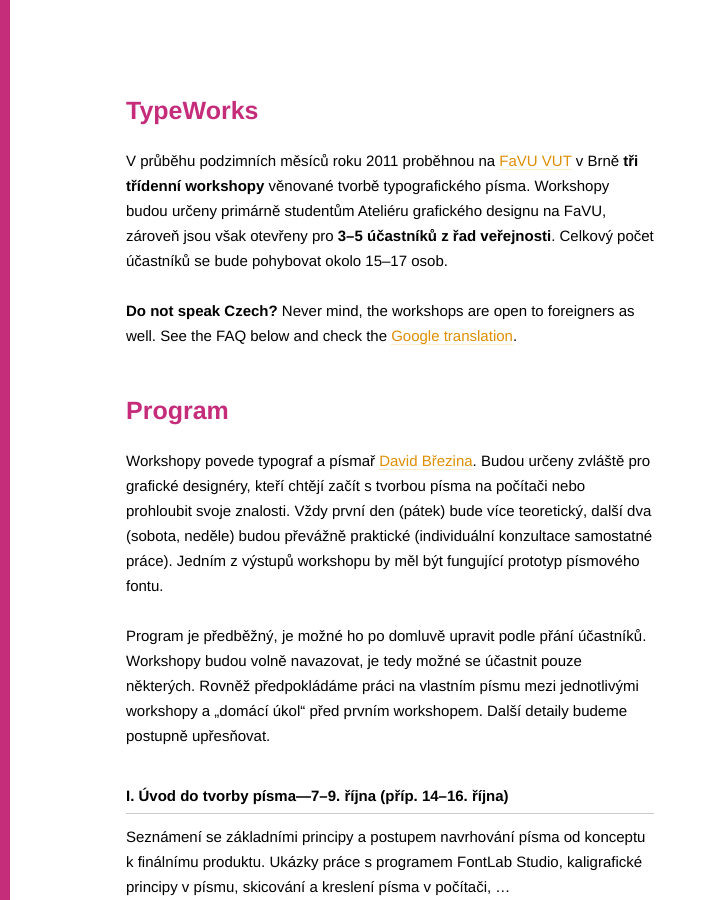
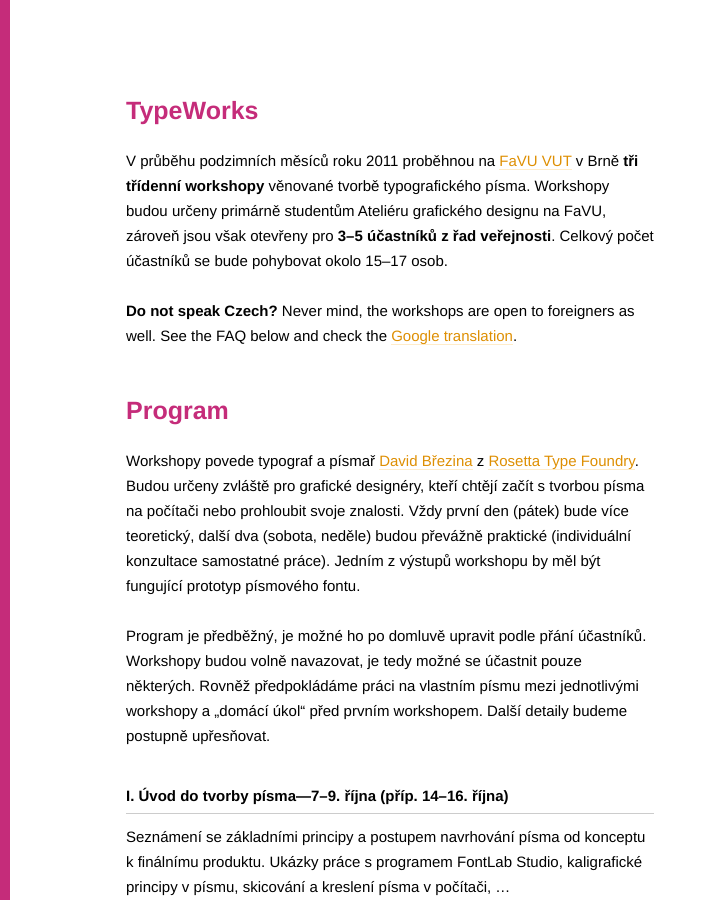
Before and after one commit to MrBrezina/typeworks.org, a Jekyll site: the page built from index.md, in a window 1280 px wide and 900 px high. Shown: the whole window, without its empty margins (0-707 px from the left). Built offline with Jekyll 4.4.1, drawn with Linux system fonts in a browser that asks for light colours.

Commit message:
Updated index.md

```diff
--- a/index.md
+++ b/index.md
@@ -9,7 +9,7 @@ V průběhu podzimních měsíců roku 2011 proběhnou na [FaVU VUT](http://www.
 
 ## Program
 
-Workshopy povede typograf a písmař [David Březina](http://davi.cz). Budou určeny zvláště pro grafické designéry, kteří chtějí začít s tvorbou písma na počítači nebo prohloubit svoje znalosti. Vždy první den (pátek) bude více teoretický, další dva (sobota, neděle) budou převážně praktické (individuální konzultace samostatné práce). Jedním z výstupů workshopu by měl být fungující prototyp písmového fontu.
+Workshopy povede typograf a písmař [David Březina](http://davi.cz) z [Rosetta Type Foundry](http://rosettatype.com). Budou určeny zvláště pro grafické designéry, kteří chtějí začít s tvorbou písma na počítači nebo prohloubit svoje znalosti. Vždy první den (pátek) bude více teoretický, další dva (sobota, neděle) budou převážně praktické (individuální konzultace samostatné práce). Jedním z výstupů workshopu by měl být fungující prototyp písmového fontu.
 
 Program je předběžný, je možné ho po domluvě upravit podle přání účastníků. Workshopy budou volně navazovat, je tedy možné se účastnit pouze některých. Rovněž předpokládáme práci na vlastním písmu mezi jednotlivými workshopy a „domácí úkol“ před prvním workshopem. Další detaily budeme postupně upřesňovat.
 
```
